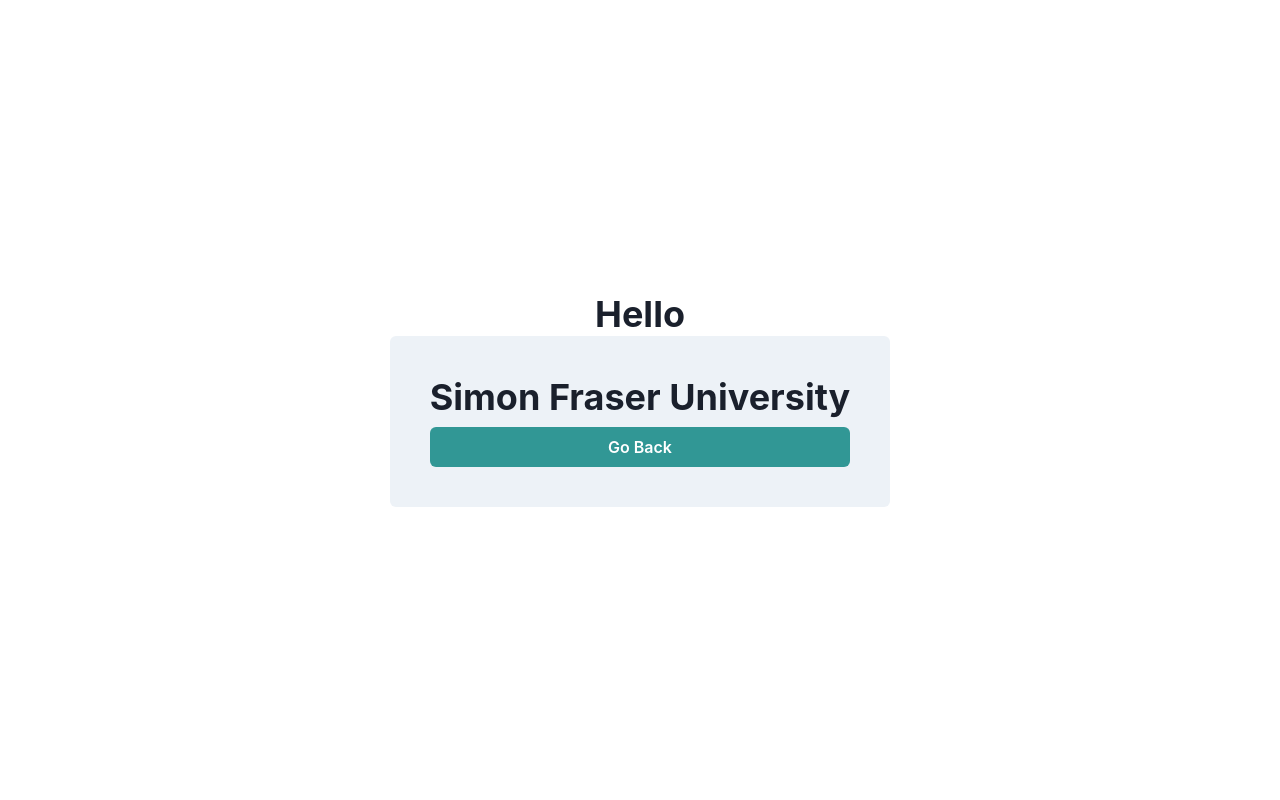
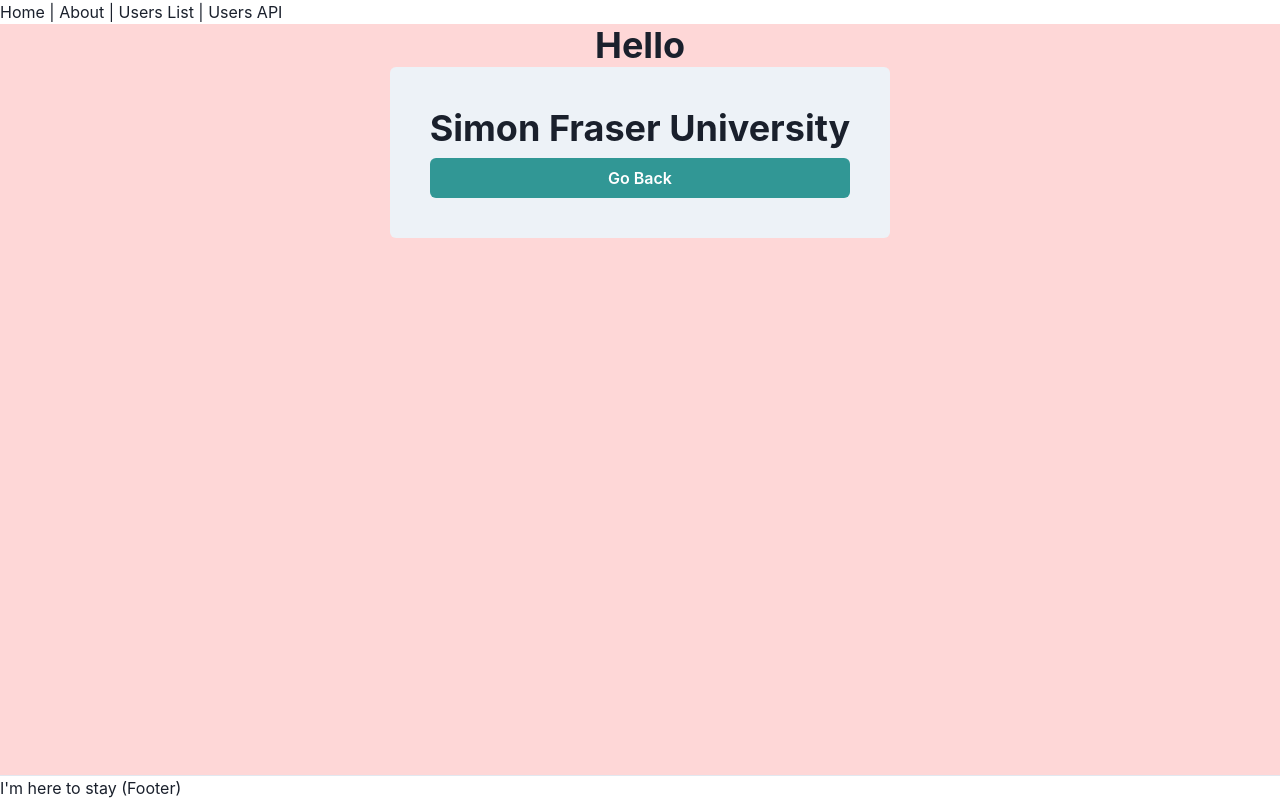
Before and after one commit to MoonStonks/campuspals, a Next.js app in the folder campuspals/: page /sfu in a window 1280 px wide. Built offline with nearby package versions, Linux system fonts and the light colour scheme.

Commit message:
add layout
Co-Authored-By: Ben Cheung <MrBenC88@users.noreply.github.com>
Co-Authored-By: Scott <46171819+scott-m-king@users.noreply.github.com>

```diff
--- a/campuspals/pages/sfu.tsx
+++ b/campuspals/pages/sfu.tsx
@@ -1,9 +1,16 @@
 import { Button, Flex, Heading, VStack } from '@chakra-ui/react';
 import NextLink from 'next/link';
 import React from 'react';
+import Layout from '../components/Layout';
 
 const SFUPage = () => (
-  <Flex h='100vh' alignItems='center' justifyContent='center' flexDir='column'>
+  <Layout>
+    <Flex
+      h='calc(100vh - 49px)'
+      alignItems='center'
+      flexDir='column'
+      bg='red.100'
+    >
       <Heading>Hello</Heading>
       <Flex direction='column' background='gray.100' p={10} rounded={6}>
         <Heading mb={2}>Simon Fraser University</Heading>
@@ -12,6 +19,7 @@
         </NextLink>
       </Flex>
     </Flex>
+  </Layout>
 );
 
 export default SFUPage;
--- a/campuspals/pages/ubc.tsx
+++ b/campuspals/pages/ubc.tsx
@@ -1,9 +1,11 @@
 import { Button, Flex, Heading } from '@chakra-ui/react';
 import NextLink from 'next/link';
 import React from 'react';
+import Layout from '../components/Layout';
 
 const UBCPage = () => (
-  <Flex h='100vh' alignItems='center' justifyContent='center'>
+  <Layout>
+    <Flex h='calc(100vh - 49px)' alignItems='center' bg='blue.100'>
       <Flex direction='column' background='gray.100' p={10} rounded={6}>
         <Heading mb={2}>University of British Columbia</Heading>
         <NextLink href='/universities'>
@@ -11,6 +13,7 @@
         </NextLink>
       </Flex>
     </Flex>
+  </Layout>
 );
 
 export default UBCPage;
```
Lines whose indentation alone changed are shown as unchanged.
